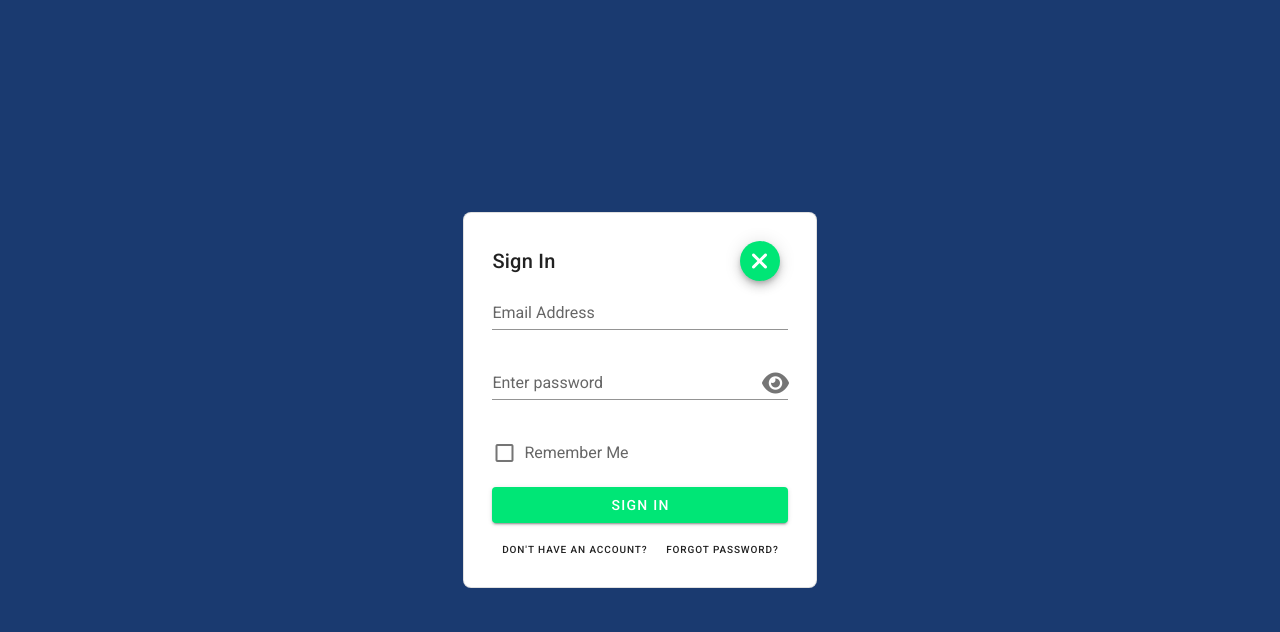
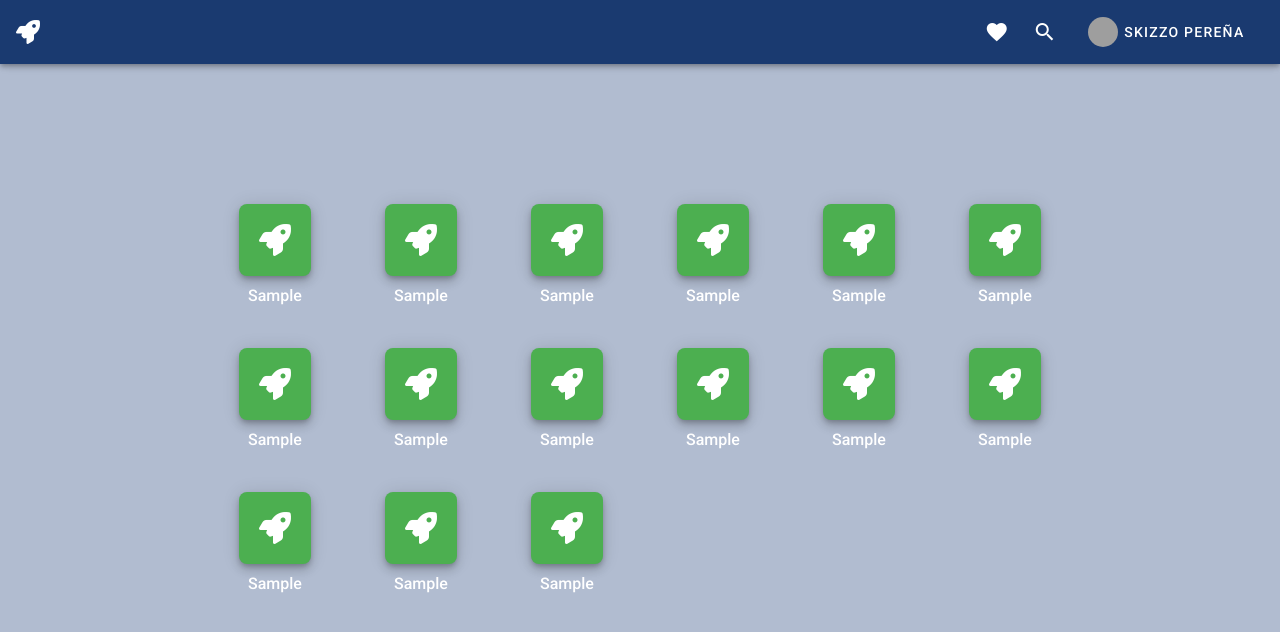
Before and after one commit to ephraimlambarte/epwrld-erp-main, a Vue app: page / in a window 1280 px wide. Shown: the top 632 px of the page. Built offline with nearby package versions, Linux system fonts and the light colour scheme; grey boxes are pictures that could not be loaded.

Commit message:
Landing Page added

```diff
--- a/package.json
+++ b/package.json
@@ -10,6 +10,7 @@
   "dependencies": {
     "core-js": "^3.6.5",
     "vue": "^2.6.11",
+    "vue-router": "^3.5.2",
     "vuetify": "^2.4.0"
   },
   "devDependencies": {
--- a/src/App.vue
+++ b/src/App.vue
@@ -1,22 +1,24 @@
 <template>
   <v-app>
-    <v-container secondary fill-height fluid>
-      <Boxes />
-      </v-container>
+    <v-main style="background: #b1bcd0">
+        <AppBar />
+    </v-main>
   </v-app>
 </template>
 
 <script>
-import Boxes from "./components/Boxes";
-
+import AppBar from "./components/AppBar";
 export default {
   name: "App",
   components: {
-    Boxes,
+
+    AppBar,
   },
 };
 </script>
 
 <style>
-html { overflow-y: auto }
+html {
+  overflow-y: auto;
+}
 </style>
--- /dev/null
+++ b/src/components/AppBar.vue
@@ -0,0 +1,95 @@
+<template>
+  <v-container fluid fill-height>
+    <v-app-bar color="secondary" dark fixed>
+      <v-app-bar-nav-icon> <v-icon>fas fa-rocket</v-icon> </v-app-bar-nav-icon>
+      <v-toolbar-title></v-toolbar-title>
+      <v-spacer></v-spacer>
+
+      <v-btn icon>
+        <v-icon>mdi-heart</v-icon>
+      </v-btn>
+
+      <v-btn icon>
+        <v-icon>mdi-magnify</v-icon>
+      </v-btn>
+
+      <v-menu
+        v-model="menu"
+        :close-on-content-click="false"
+        :nudge-width="50"
+        offset-x
+      >
+        <template v-slot:activator="{ on, attrs }">
+          <v-btn text large dark v-bind="attrs" v-on="on">
+            <img
+              src="https://cdn.vuetifyjs.com/images/john.jpg"
+              alt="John"
+              class="rounded-circle"
+              height="30"
+              width="30"
+            >
+            &nbsp;Skizzo Pereña
+          </v-btn>
+        </template>
+
+        <v-card>
+          <v-list>
+            <v-list-item>
+              <v-list-item-avatar>
+                <img
+                  src="https://cdn.vuetifyjs.com/images/john.jpg"
+                  alt="John"
+                />
+              </v-list-item-avatar>
+
+              <v-list-item-content>
+                <v-list-item-title>Skizzo Pereña</v-list-item-title>
+                <v-list-item-subtitle>Standard Member</v-list-item-subtitle>
+              </v-list-item-content>
+
+              <v-list-item-action> </v-list-item-action>
+            </v-list-item>
+          </v-list>
+
+          <v-divider></v-divider>
+          <v-list>
+            <v-list-item>
+              <v-btn text plain>My Account</v-btn>
+            </v-list-item>
+            <v-list-item>
+              <v-btn text plain>My Profile</v-btn>
+            </v-list-item>
+            <v-list-item>
+              <v-btn text plain color="red">Sign Out</v-btn>
+            </v-list-item>
+          </v-list>
+          <v-card-actions> </v-card-actions>
+        </v-card>
+      </v-menu>
+    </v-app-bar>
+    <Landing />
+  </v-container>
+</template>
+
+<script>
+import Landing from "./Landing";
+export default {
+  name: "AppBar",
+  data: () => ({
+    collapseOnScroll: true,
+    drawer: false,
+    group: null,
+  }),
+  watch: {
+    group() {
+      this.drawer = false;
+    },
+  },
+  components: {
+    Landing,
+  },
+};
+</script>
+
+<style>
+</style>
--- a/src/components/Boxes.vue
+++ b/src/components/Boxes.vue
@@ -1,6 +1,6 @@
 <template>
   <v-layout align="end" justify-center align-center>
-    <v-card class="rounded-lg" outlined tile>
+    <v-card dark color="secondary" class="rounded-lg" outlined tile elevation="2">
       <Forms />
     </v-card>
   </v-layout>
--- /dev/null
+++ b/src/components/Landing.vue
@@ -0,0 +1,38 @@
+<template>
+  <v-container style="max-width: 900px">
+      <v-row
+        no-gutters
+        class="text-center"
+      >
+      <v-col v-for="n in 15"
+          :key="n"
+          class="py-5 px-5 col-sm-2">
+          <v-btn
+              color="success"
+              fab
+              class="rounded-lg"
+              x-large
+              dark
+            >
+              <v-icon>fas fa-rocket</v-icon>
+
+            </v-btn>
+           <div class="white--text font-weight-medium mt-2">Sample</div>
+      </v-col>
+
+      </v-row>
+
+  </v-container>
+</template>
+
+<script>
+export default {
+data: () => ({
+
+    }),
+}
+</script>
+
+<style>
+
+</style>
--- a/src/plugins/vuetify.js
+++ b/src/plugins/vuetify.js
@@ -10,7 +10,7 @@ export default new Vuetify({
           light: {
             primary: colors.green.accent3,
   secondary: '#1A3A70',
-  accent: '#82B1FF',
+  accent: '#29263D',
   error: '#FF5252',
   info: '#2196F3',
   success: '#4CAF50',
```
Also changed, not shown: 1 other file (tests, documents, lock files or other folders).
